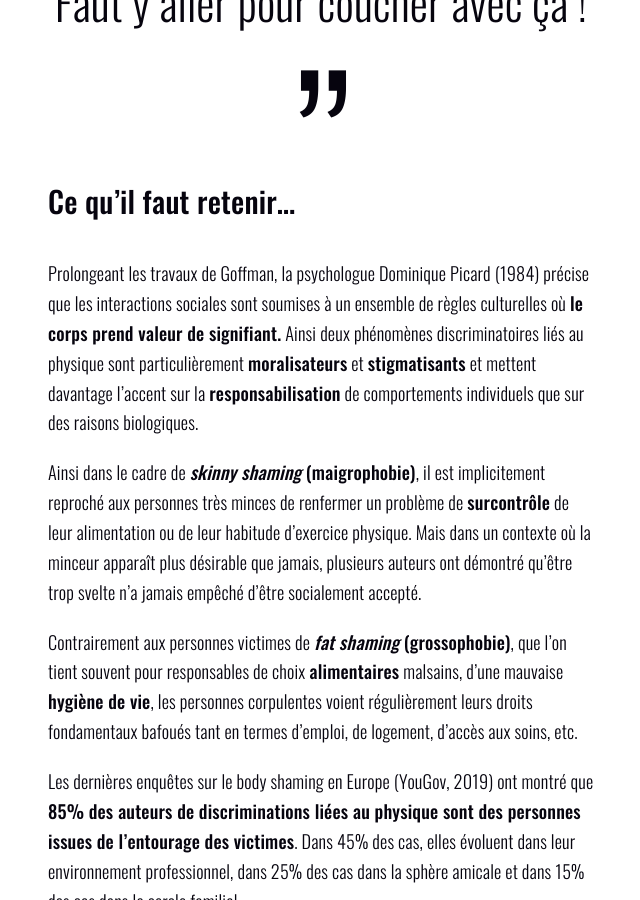
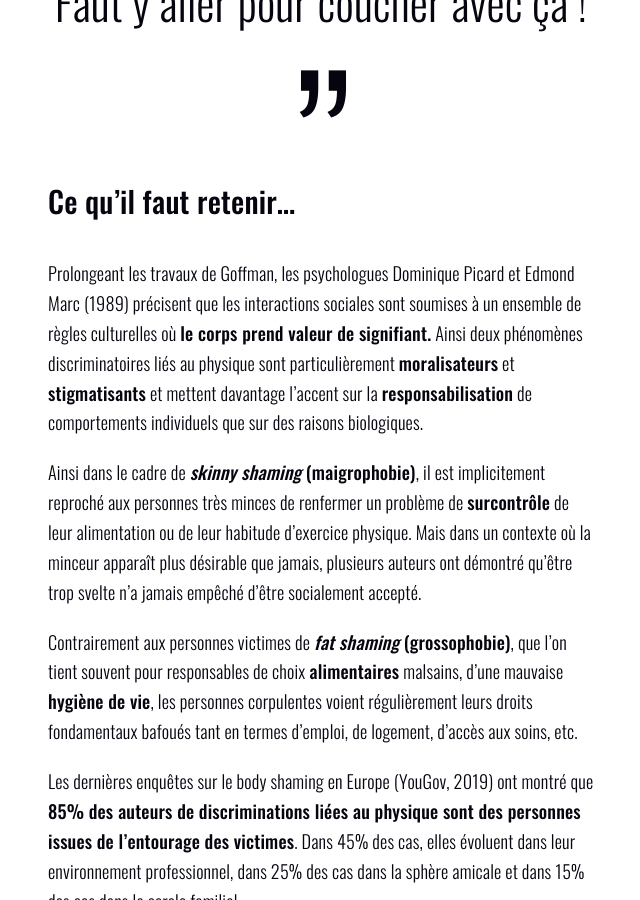
Before and after one commit to noesya/cyberneticproject, a Jekyll site: the page built from _technics/body-shaming.html, in a window 1280 px wide and 900 px high, scrolled down 1588 px. Shown: the whole window, without its empty margins (129-769 px from the left). Built offline with Jekyll 4.4.1, drawn with Linux system fonts in a browser that asks for light colours.

Commit message:
Update Fiche technique “body-shaming”

```diff
--- a/_technics/body-shaming.html
+++ b/_technics/body-shaming.html
@@ -37,7 +37,7 @@ main:
     ### Ce qu'il faut retenir...
 
 
-    Prolongeant les travaux de Goffman, la psychologue Dominique Picard (1984) précise que les interactions sociales sont soumises à un ensemble de règles culturelles où **le corps prend valeur de signifiant.** Ainsi deux phénomènes discriminatoires liés au physique sont particulièrement **moralisateurs** et **stigmatisants** et mettent davantage l’accent sur la **responsabilisation** de comportements individuels que sur des raisons biologiques.
+    Prolongeant les travaux de Goffman, les psychologues Dominique Picard et Edmond Marc (1989) précisent que les interactions sociales sont soumises à un ensemble de règles culturelles où **le corps prend valeur de signifiant.** Ainsi deux phénomènes discriminatoires liés au physique sont particulièrement **moralisateurs** et **stigmatisants** et mettent davantage l’accent sur la **responsabilisation** de comportements individuels que sur des raisons biologiques.
 
 
     Ainsi dans le cadre de ***skinny shaming* (maigrophobie)**, il est implicitement reproché aux personnes très minces de renfermer un problème de **surcontrôle** de leur alimentation ou de leur habitude d’exercice physique. Mais dans un contexte où la minceur apparaît plus désirable que jamais, plusieurs auteurs ont démontré qu’être trop svelte n’a jamais empêché d’être socialement accepté.
```
